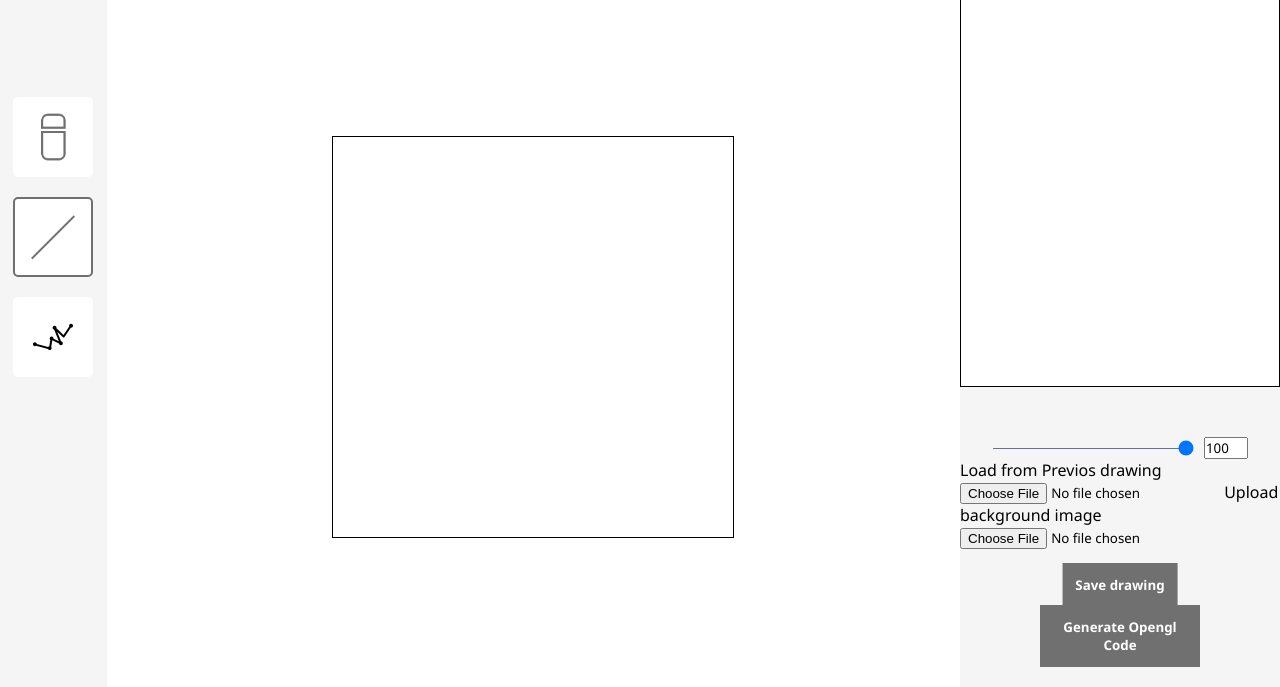
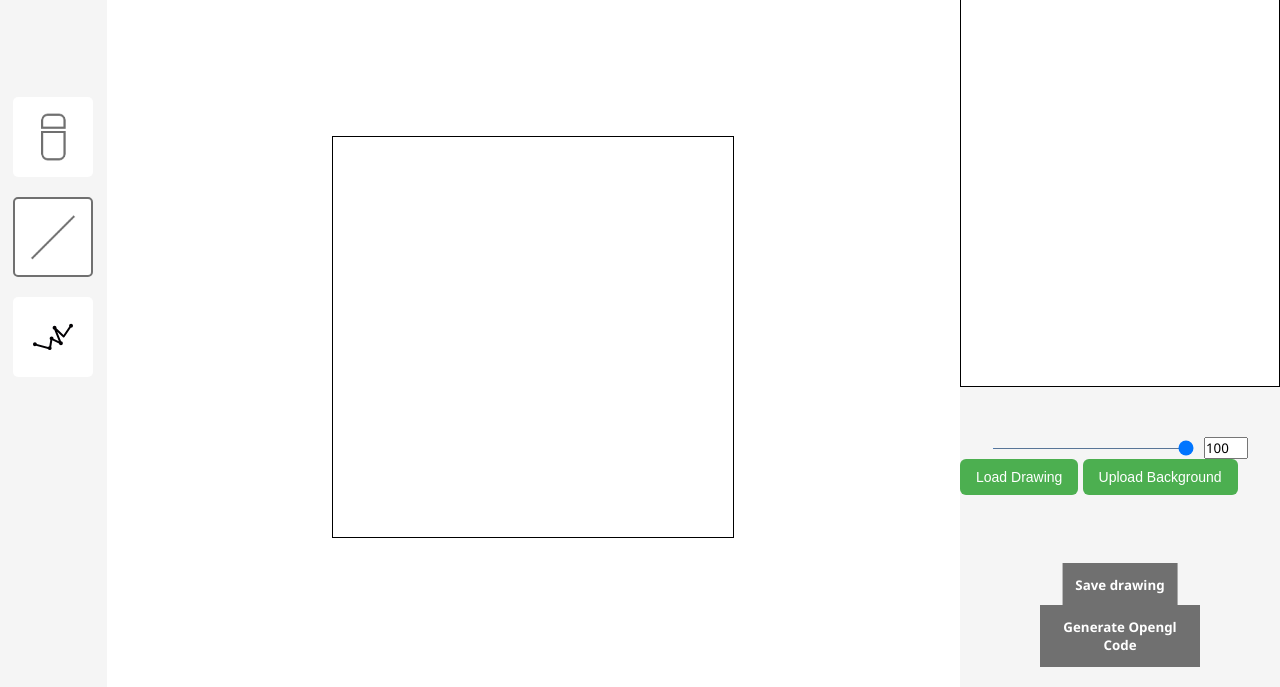
Before and after one commit to abtahi-tajwar/CGCodeGenerator, a plain HTML site: page index.html in a window 1280 px wide. Shown: the part 113-800 px from the top of the page. Drawn offline with Linux system fonts and the light colour scheme.

Commit message:
Updated upload UI

```diff
--- a/index.html
+++ b/index.html
@@ -53,11 +53,11 @@
                 </form>
             </div>
 
-            <label>Load from Previos drawing</label>
-            <input type="file" id="loadDrawing" class="loadDrawing" value="Load Drawing">
+            <label for="loadDrawing" class="custom-upload-btn">Load Drawing</label>
+            <input type="file" id="loadDrawing" class="loadDrawing" value="Load Drawing" hidden>
 
-            <label>Upload background image</label>
-            <input type="file" id="loadBackground" class="loadBackground" value="Load Background" />
+            <label for="loadBackground" class="custom-upload-btn">Upload Background</label>
+            <input type="file" id="loadBackground" class="loadBackground" value="Load Background" hidden />
 
             <button id="download" class="download">Save drawing</button>
             <button id="generate" class="generate">Generate Opengl Code</button>
--- a/style/style.css
+++ b/style/style.css
@@ -471,4 +471,19 @@
     width: 400px;
   }
 }
+.custom-upload-btn {
+    display: inline-block;
+    padding: 10px 16px;
+    background: #4CAF50;
+    color: white;
+    border-radius: 6px;
+    cursor: pointer;
+    font-family: sans-serif;
+    font-size: 14px;
+    transition: background 0.3s ease;
+  }
+  .custom-upload-btn:hover {
+    background: #45a049;
+  }
+
 /*# sourceMappingURL=style.css.map */
```
